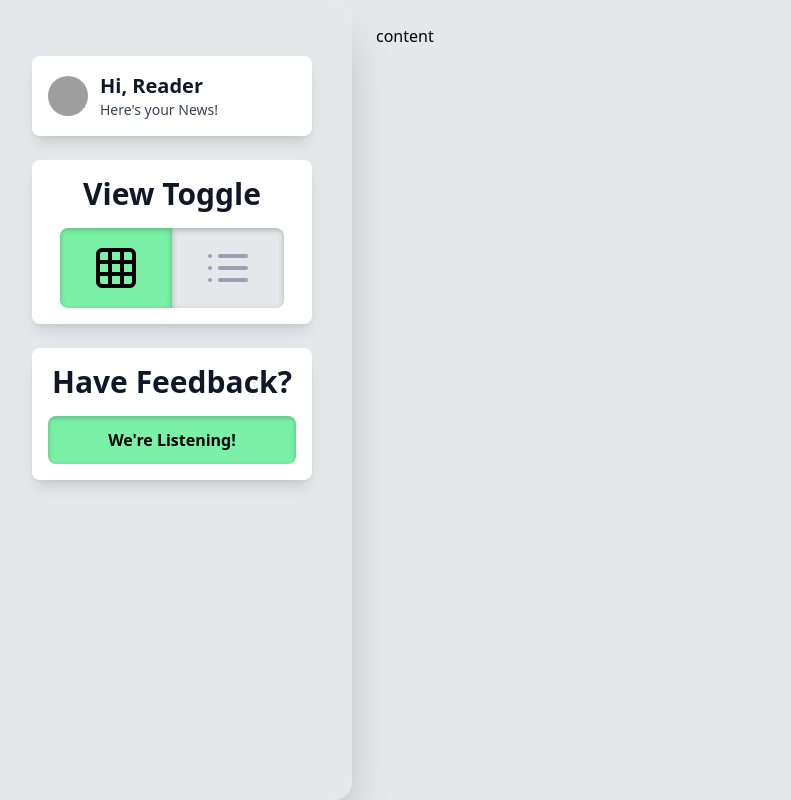
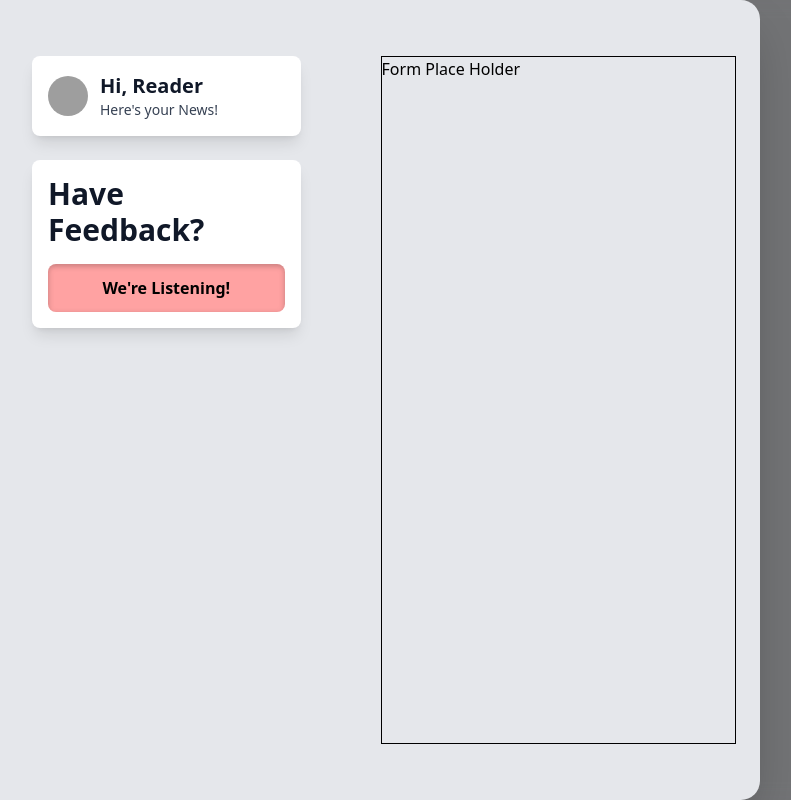
Before and after one commit to rahiii-dev/news-app, a React (Vite) app: page / in a window 1280 px wide. Both pictures are taken after a click on the button "We're Listening!". Shown: the whole page, without its empty margins (8-799 px from the left). Built offline with nearby package versions, Linux system fonts and the light colour scheme; grey boxes are pictures that could not be loaded.

Commit message:
fix: sidepanel updated for form content

```diff
--- a/src/components/atoms/Buttton.tsx
+++ b/src/components/atoms/Buttton.tsx
@@ -10,7 +10,7 @@ const Button = ({ children, className, onClick }: ButtonProps) => {
   return (
     <button
       className={twMerge(
-        `px-4 py-2 rounded-lg bg-green-300 hover:bg-green-400 font-semibold transition-all cursor-pointer
+        `px-4 py-2 rounded-lg bg-green-300 hover:bg-green-200 font-semibold transition-all duration-500 ease-in-out cursor-pointer
         shadow-inner before:content-[''] before:absolute before:inset-0
         before:shadow-[inset_0_2px_6px_rgba(0,0,0,0.2)] relative overflow-hidden`,
         className
--- a/src/components/molecules/Feedback.tsx
+++ b/src/components/molecules/Feedback.tsx
@@ -1,11 +1,22 @@
+import { useState } from "react";
 import Button from "../atoms/Buttton";
 import Title from "../atoms/Title";
 
-const Feedback = () => {
+interface FeedbackProps {
+  onButtonClick?: () => void;
+}
+const Feedback = ({onButtonClick}: FeedbackProps) => {
+  const [clicked, setClicked] = useState(false);
+
+  const handleClick = () => {
+    setClicked(!clicked);
+    onButtonClick?.();
+  }
+
   return (
     <div className="flex flex-col items-center gap-4 bg-white p-4 rounded-lg shadow-lg">
       <Title>Have Feedback?</Title>
-      <Button className="w-full py-3">
+      <Button className={`w-full py-3 ${clicked && "bg-red-300 hover:bg-red-200"}`} onClick={handleClick}>
         We're Listening!
       </Button>
     </div>
--- a/src/components/organisms/SidePanel.tsx
+++ b/src/components/organisms/SidePanel.tsx
@@ -1,17 +1,51 @@
 import UserInfo from "../molecules/UserInfo";
 import ViewToggle from "../molecules/ViewToggle";
 import Feedback from "../molecules/Feedback";
+import { useState } from "react";
 
 interface SidePanelProps {
   onToggleView: (view: "grid" | "list") => void;
 }
 
 const SidePanel = ({ onToggleView }: SidePanelProps) => {
+  const [isExpanded, setIsExpanded] = useState(false);
+
+  const handleFeedbackClick = () => {
+    setIsExpanded(!isExpanded);
+  };
+
+  const handleClose = () => {
+    setIsExpanded(false);
+  };
+
   return (
-    <div className="h-full bg-gray-200 px-10 py-14 flex flex-col gap-6">
-      <UserInfo imageUrl="https://randomuser.me/api/portraits/women/5.jpg" />
-      <ViewToggle onToggle={onToggleView} />
-      <Feedback />
+    <div className="relative h-full w-full">
+      {/* Overlay */}
+      {isExpanded && (
+        <div
+          className="absolute h-screen w-screen bg-black/50 backdrop-blur-sm transition-opacity duration-300 z-0"
+          onClick={handleClose}
+        />
+      )}
+
+      {/* Panel */}
+      <div
+        className={`${isExpanded ? "max-w-[90vw]" : "max-w-84"} absolute left-0 top-0 h-full shadow-2xl rounded-e-[1.5vw] px-6 py-14 bg-gray-200 flex gap-20 transition-[max-width] duration-300 ease-in-out min-w-84 overflow-hidden z-10`}>
+        {/* Left Section */}
+        <div className="flex flex-col gap-6 min-w-70 ps-4">
+          <UserInfo imageUrl="https://randomuser.me/api/portraits/women/5.jpg" />
+          {!isExpanded && <ViewToggle onToggle={onToggleView} />}
+          <Feedback onButtonClick={handleFeedbackClick} />
+        </div>
+
+        {/* Right Section */}
+        <div
+          className={`transition-all duration-300 ${isExpanded ? "opacity-100 w-90 border-1" : "opacity-0 w-0"}`}
+        >
+          <h1>Form Place Holder</h1>
+        </div>
+      </div>
+
     </div>
   );
 };
--- a/src/components/templates/NewsLayout.tsx
+++ b/src/components/templates/NewsLayout.tsx
@@ -9,7 +9,7 @@ interface NewsLayoutProps {
 const NewsLayout = ({ children, onToggleView }: NewsLayoutProps) => {
   return (
     <div className="flex h-screen bg-gray-200">
-      <aside className="w-90 h-full bg-white shadow-2xl rounded-e-[1.5vw] overflow-hidden">
+      <aside className="h-full min-w-84">
         <SidePanel onToggleView={onToggleView} />
       </aside>
 
```
